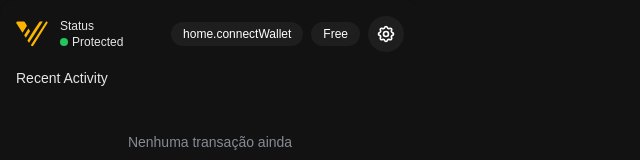
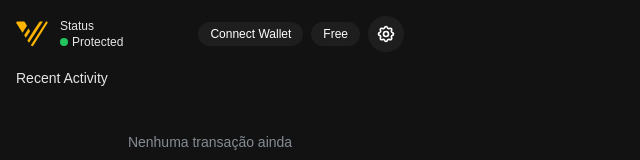
Before and after one commit to williamhnyohei/Vetra, a React (Vite) app in the folder frontend/extension/: page / in a window 1280 px wide. Both pictures are taken after a click on the button "Continue as guest". Shown: the top 160 px of the page, without its empty margins (0-640 px from the left). Built offline with nearby package versions, Linux system fonts and the light colour scheme; no server answers.

Commit message:
fix: improve home header with wallet badge + tx polling

```diff
--- a/frontend/extension/src/popup/pages/Home.tsx
+++ b/frontend/extension/src/popup/pages/Home.tsx
@@ -65,7 +65,7 @@ const Home: React.FC<HomeProps> = ({
       return `${provider}: ${short}`;
     }
     // tenta pegar do i18n; se não tiver, fallback
-    return t('home.connectWallet', language) || 'Connect wallet';
+    return t('Connect Wallet', language) || 'Connect wallet';
   })();
 
   const walletButtonColor = wallet?.address ? '#00D386' : '#FFFFFF';
```
